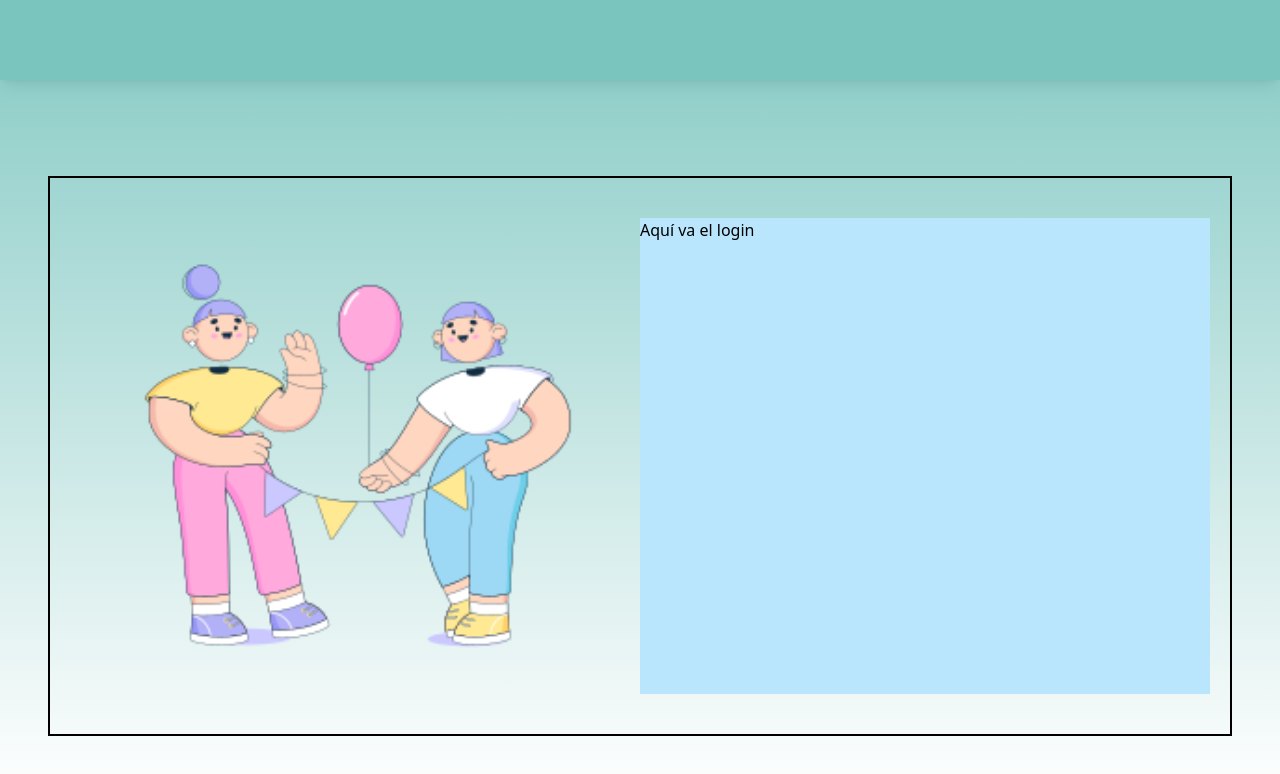
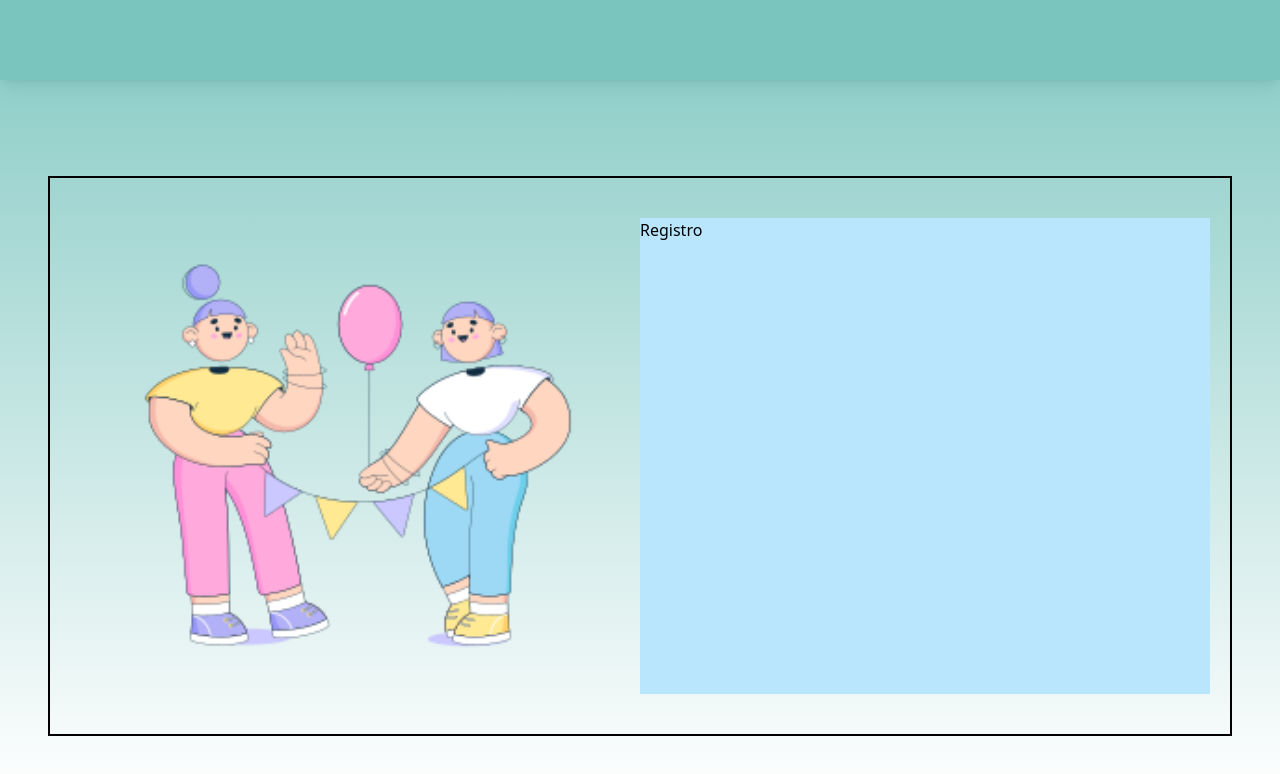
Before and after one commit to Abyblackmouth/Mi_Fiesta-Client, a Next.js app: page /login in a window 1280 px wide. Shown: the top 774 px of the page. Built offline with nearby package versions, Linux system fonts and the light colour scheme.

Commit message:
fits card login

```diff
--- a/components/Login.jsx
+++ b/components/Login.jsx
@@ -23,7 +23,7 @@ export default function Login({ }) {
           'w-full lg:w-1/2',
           'bg-sky-200')}
         >
-          Aquí va el login
+          <h1>Registro</h1>
         </article>
       </section>
 
```
